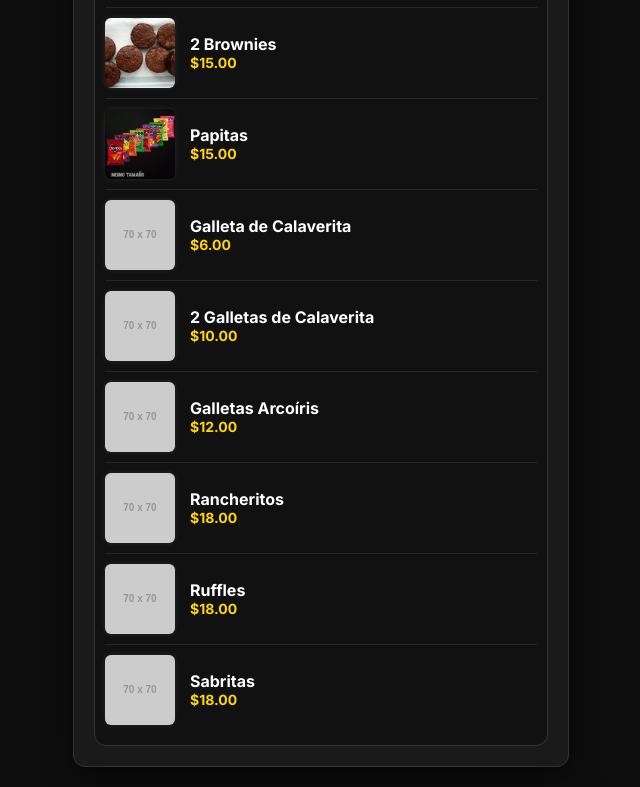
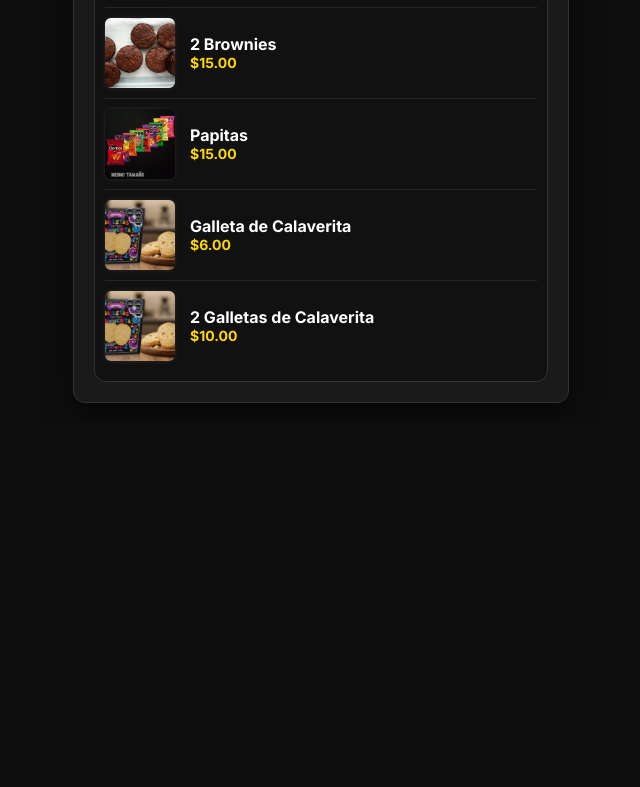
Before and after one commit to Mateoxfree10/LUDUX-, a plain HTML site: page index.html in a window 1280 px wide. Shown: the part 1528-2315 px from the top of the page, without its empty margins (67-707 px from the left). After the commit the page ends 1951 px from the top, so only its background shows below. Drawn offline with nearby package versions, Linux system fonts and the light colour scheme; placeholder pictures from the web are drawn by us.

Commit message:
version final prueba

```diff
--- a/index.html
+++ b/index.html
@@ -388,13 +388,9 @@ const PRODUCT_CATALOG = [
     { name: "Brownie", price: 10.00, value: 'Brownie', image: 'brownie.png' },
     { name: "2 Brownies", price: 15.00, value: 'Brownie2', image: 'brownie.png' },
     { name: "Papitas", price: 15.00, value: 'Papitas', image: 'Papitas.png' },
-    { name: "Galleta de Calaverita", price: 6.00, value: 'Calaverita', image: 'Screenshot_2025-10-26-....jpg' },
-    { name: "2 Galletas de Calaverita", price: 10.00, value: 'Calaverita2', image: 'Screenshot_2025-10-26-....jpg' },
-    // Nuevos productos para los premios (Asegúrate de tener estas imágenes)
-    { name: "Galletas Arcoíris", price: 12.00, value: 'Arcoiris', image: 'galletas-arcoiris.png' },
-    { name: "Rancheritos", price: 18.00, value: 'Rancheritos', image: 'rancheritos.png' },
-    { name: "Ruffles", price: 18.00, value: 'Ruffles', image: 'ruffles.png' },
-    { name: "Sabritas", price: 18.00, value: 'Sabritas', image: 'sabritas.png' },
+    { name: "Galleta de Calaverita", price: 6.00, value: 'Calaverita', image: 'calaveritas.jpg' },
+    { name: "2 Galletas de Calaverita", price: 10.00, value: 'Calaverita2', image: 'calaveritas.jpg' },
+
 ];
 
 // Premios para la Ruleta con sus repeticiones
```
